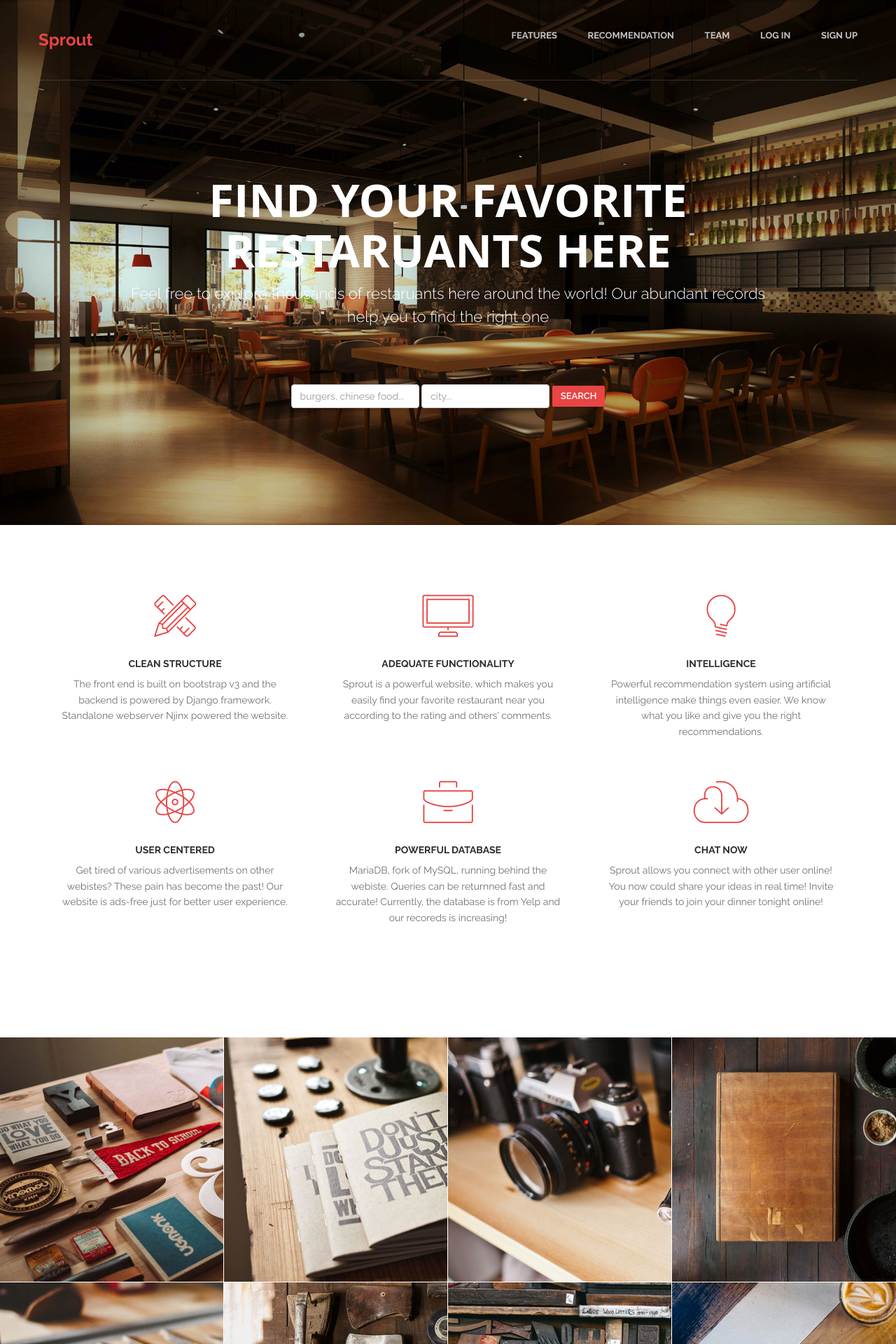
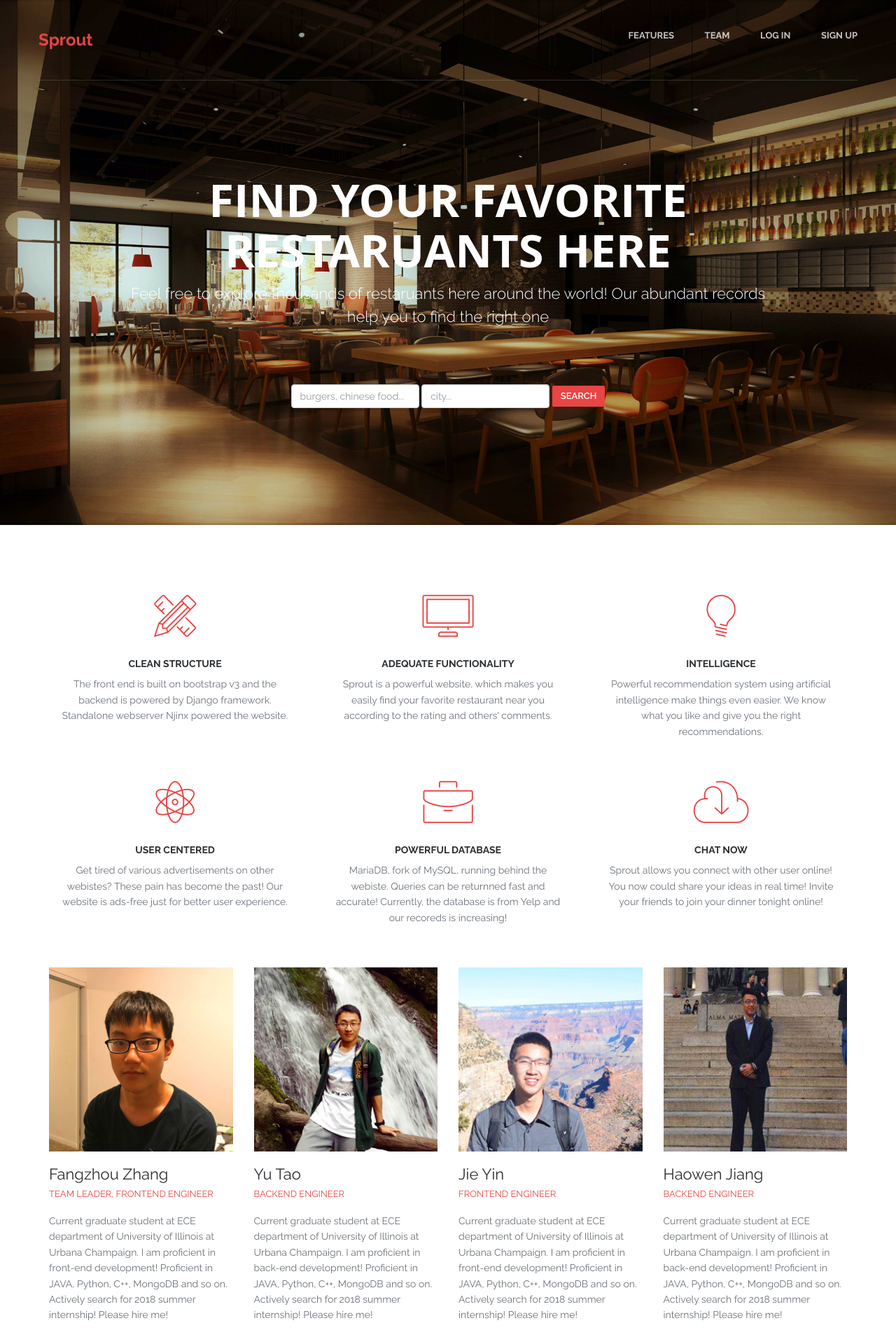
Before and after one commit to iamty7/CS411Project, a Django app: page / in a window 1280 px wide. Shown: the top 1920 px of the page at 70% size. Run offline with Django 3.2, Linux system fonts and the light colour scheme; some libraries are stand-ins or nearby versions; some web fonts are replaced.

Commit message:
create view and css modification

```diff
--- a/mysite/yelp/templates/yelp/index.html
+++ b/mysite/yelp/templates/yelp/index.html
@@ -36,7 +36,6 @@
 				<nav class="navigation" role="navigation">
 					<ul class="primary-nav">
 						<li><a href="#features">Features</a></li>
-						<li><a href="#recommendations">Recommendation</a></li>
 						<li><a href="#teams">Team</a></li>
 						<li><a data-toggle="modal" href="javascript:void(0)" onclick="openLoginModal();">Log in</a></li>
 						<li><a data-toggle="modal" href="javascript:void(0)" onclick="openRegisterModal();">Sign up</a></li>
@@ -75,7 +74,7 @@
 		</div>
 	</section>
 	<!-- banner -->
-	<section id="features" class="features section">
+	<section id="features" class="features section" style="padding-bottom:0">
 		<div class="container">
 			<div class="row">
 				<div class="col-md-4 col-sm-6 feature text-center">
@@ -125,111 +124,9 @@
 	</section>
 	<!-- features -->
 
-	<section id="recommendations" class="works section no-padding">
-		<div class="container-fluid">
-			<div class="row no-gutter">
-				<div class="col-lg-3 col-md-6 col-sm-6 work">
-					<a href="/static/homepage/images/work-1.jpg" class="work-box">
-						<img src="/static/homepage/images/work-1.jpg" alt="">
-						<div class="overlay">
-							<div class="overlay-caption">
-								<h5>Project Name</h5>
-								<p>Website Design</p>
-							</div>
-						</div>
-						<!-- overlay -->
-					</a>
-				</div>
-				<div class="col-lg-3 col-md-6 col-sm-6 work">
-					<a href="/static/homepage/images/work-2.jpg" class="work-box">
-						<img src="/static/homepage/images/work-2.jpg" alt="">
-						<div class="overlay">
-							<div class="overlay-caption">
-								<h5>Project Name</h5>
-								<p>Website Design</p>
-							</div>
-						</div>
-						<!-- overlay -->
-					</a>
-				</div>
-				<div class="col-lg-3 col-md-6 col-sm-6 work">
-					<a href="/static/homepage/images/work-3.jpg" class="work-box">
-						<img src="/static/homepage/images/work-3.jpg" alt="">
-						<div class="overlay">
-							<div class="overlay-caption">
-								<h5>Project Name</h5>
-								<p>Website Design</p>
-							</div>
-						</div>
-						<!-- overlay -->
-					</a>
-				</div>
-				<div class="col-lg-3 col-md-6 col-sm-6 work">
-					<a href="/static/homepage/images/work-4.jpg" class="work-box">
-						<img src="/static/homepage/images/work-4.jpg" alt="">
-						<div class="overlay">
-							<div class="overlay-caption">
-								<h5>Project Name</h5>
-								<p>Website Design</p>
-							</div>
-						</div>
-						<!-- overlay -->
-					</a>
-				</div>
-				<div class="col-lg-3 col-md-6 col-sm-6 work">
-					<a href="/static/homepage/images/work-5.jpg" class="work-box">
-						<img src="/static/homepage/images/work-5.jpg" alt="">
-						<div class="overlay">
-							<div class="overlay-caption">
-								<h5>Project Name</h5>
-								<p>Website Design</p>
-							</div>
-						</div>
-						<!-- overlay -->
-					</a>
-				</div>
-				<div class="col-lg-3 col-md-6 col-sm-6 work">
-					<a href="/static/homepage/images/work-6.jpg" class="work-box">
-						<img src="/static/homepage/images/work-6.jpg" alt="">
-						<div class="overlay">
-							<div class="overlay-caption">
-								<h5>Project Name</h5>
-								<p>Website Design</p>
-							</div>
-						</div>
-						<!-- overlay -->
-					</a>
-				</div>
-				<div class="col-lg-3 col-md-6 col-sm-6 work">
-					<a href="/static/homepage/images/work-7.jpg" class="work-box">
-						<img src="/static/homepage/images/work-7.jpg" alt="">
-						<div class="overlay">
-							<div class="overlay-caption">
-								<h5>Project Name</h5>
-								<p>Website Design</p>
-							</div>
-						</div>
-						<!-- overlay -->
-					</a>
-				</div>
-				<div class="col-lg-3 col-md-6 col-sm-6 work">
-					<a href="/static/homepage/images/work-8.jpg" class="work-box">
-						<img src="/static/homepage/images/work-8.jpg" alt="">
-						<div class="overlay">
-							<div class="overlay-caption">
-								<h5>Project Name</h5>
-								<p>Website Design</p>
-							</div>
-						</div>
-						<!-- overlay -->
-					</a>
-				</div>
-			</div>
-		</div>
-	</section>
 	<!-- works -->
 
-	<section id="teams" class="section teams">
+	<section id="teams" class="section teams" style="padding-top:0">
 		<div class="container">
 			<div class="row">
 				<div class="col-md-3 col-sm-6">
--- a/mysite/yelp/views.py
+++ b/mysite/yelp/views.py
@@ -17,7 +17,7 @@ from django.contrib import auth
 from django.contrib import messages
 from django.template.context import RequestContext
 
-from .models import Business, Comment, User, Review, Chat
+from .models import Business, Comment, User, Review, Chat, Urbana_r
 import json
 # Create your views here.
 
@@ -34,13 +34,19 @@ def ihome(request, error_msg):
 
 def search_business(request):
 	keyword = request.POST.get('keyword')
+	city = request.POST.get('city')
 	error_msg = ''
 
-	if not keyword:
+
+	if  keyword =='':
 		error_msg = 'Please type your keyword to search!'
 		return render(request, 'yelp/searchResults.html', {'error_msg': error_msg})
-
-	business_list = Business.objects.filter(name__icontains = keyword)[0:9]
+	if city == 'Urbana' or city =='urbana':
+		business_list = Urbana_r.objects.filter(name__icontains = keyword, city__icontains = city)[0:9]
+	elif city !='':
+		business_list = Business.objects.filter(name__icontains = keyword, city__icontains = city)[0:9]
+	else:
+		business_list = Business.objects.filter(name__icontains = keyword)[0:9]
 	return render(request, 'yelp/searchResults.html', {'business_list': business_list, 'error_msg': error_msg})
 
 #@csrf_exempt
```
Also changed, not shown: mysite/yelp/models.py (+26 -0 lines).
